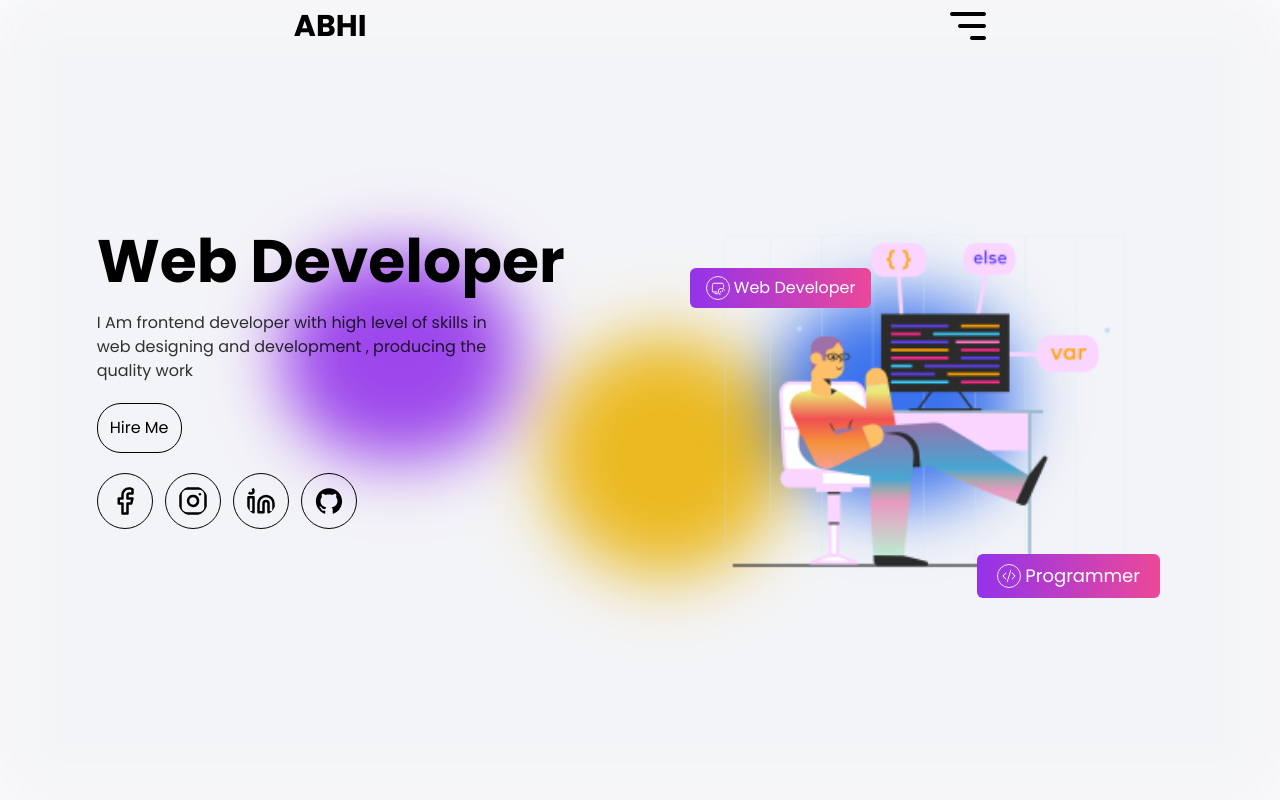
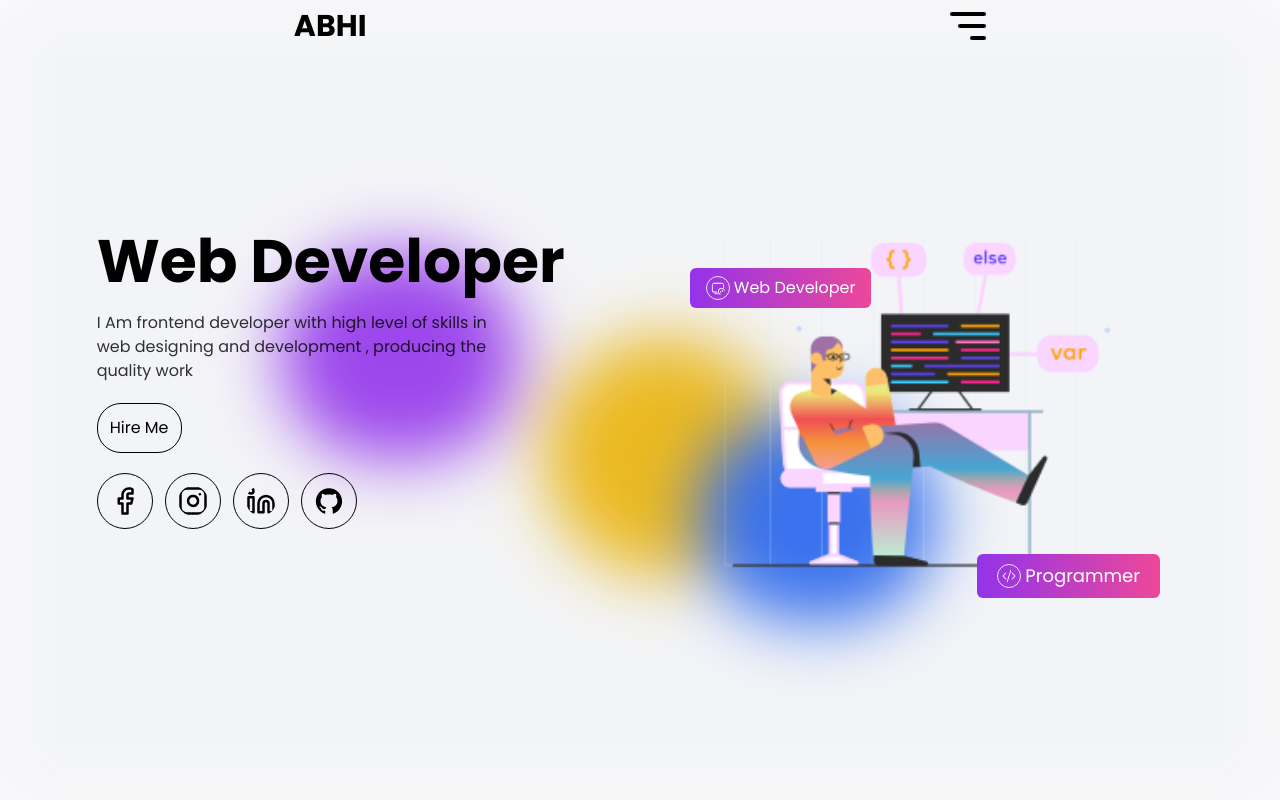
Before and after one commit to Abhishek0772/PORTFOLIO, a React (Vite) app: page / in a window 1280 px wide. Shown: the top 800 px of the page. Built offline with nearby package versions, Linux system fonts and the light colour scheme.

Commit message:
first commit

```diff
--- a/src/componats/Blur.jsx
+++ b/src/componats/Blur.jsx
@@ -5,7 +5,7 @@ function Blur({val}) {
     <div className={`absolute top-0 flex-wrap backdrop-blur-3xl bg-gray-100 flex justify-center gap-4 -z-10 container mx-auto w-full h-full ${val} overflow-hidden  bg-blend-overlay blur-xl`}>
     <div className='animate-purple bg-blend-screen  h-52 w-52 md:w-60 bg-purple-600 border-3 border-green-400  rounded-full' ></div>
     <div className='animate-yellow h-60 w-52 md:w-60 bg-yellow-500 rounded-full '></div>
-    <div className='animate-blue h-52 w-52 md:w-60 bg-blue-600  rounded-full' ></div>
+    <div className='animate-pink h-52 w-52 md:w-60 bg-blue-600  rounded-full' ></div>
 </div>
   )
 }
```
Also changed, not shown: 1 other file (tests, documents, lock files or other folders).
